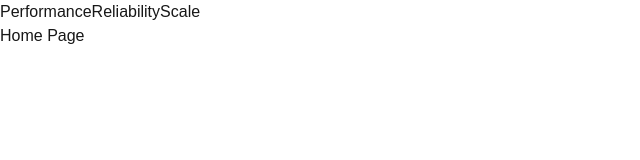
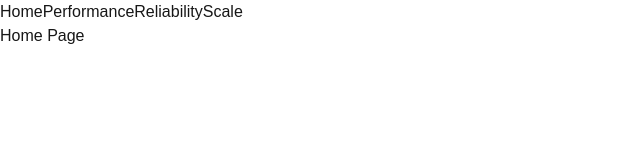
Before and after one commit to shivangi0109/corporation, a Next.js app: page / in a window 1280 px wide. Shown: the top 160 px of the page, without its empty margins (0-640 px from the left). Built offline with nearby package versions, Linux system fonts and the light colour scheme.

Commit message:
Common UI in Next JS with Layouts

```diff
--- a/src/app/layout.tsx
+++ b/src/app/layout.tsx
@@ -1,6 +1,7 @@
 import type { Metadata } from "next";
 import localFont from "next/font/local";
 import "./globals.css";
+import Link from 'next/link';
 
 const geistSans = localFont({
   src: "./fonts/GeistVF.woff",
@@ -28,6 +29,12 @@ export default function RootLayout({
       <body
         className={`${geistSans.variable} ${geistMono.variable} antialiased`}
       >
+        <div>
+          <Link href="/">Home</Link>
+          <Link href="/performance">Performance</Link>
+          <Link href="/reliability">Reliability</Link>
+          <Link href="/scale">Scale</Link>
+        </div>
         {children}
       </body>
     </html>
--- a/src/app/page.tsx
+++ b/src/app/page.tsx
@@ -1,13 +1,6 @@
-import Link from 'next/link';
-
 export default function Home() {
   return (
     <div>
-      <div>
-        <Link href="/performance">Performance</Link>
-        <Link href="/reliability">Reliability</Link>
-        <Link href="/scale">Scale</Link>
-      </div>
       Home Page
     </div>
   );
```
